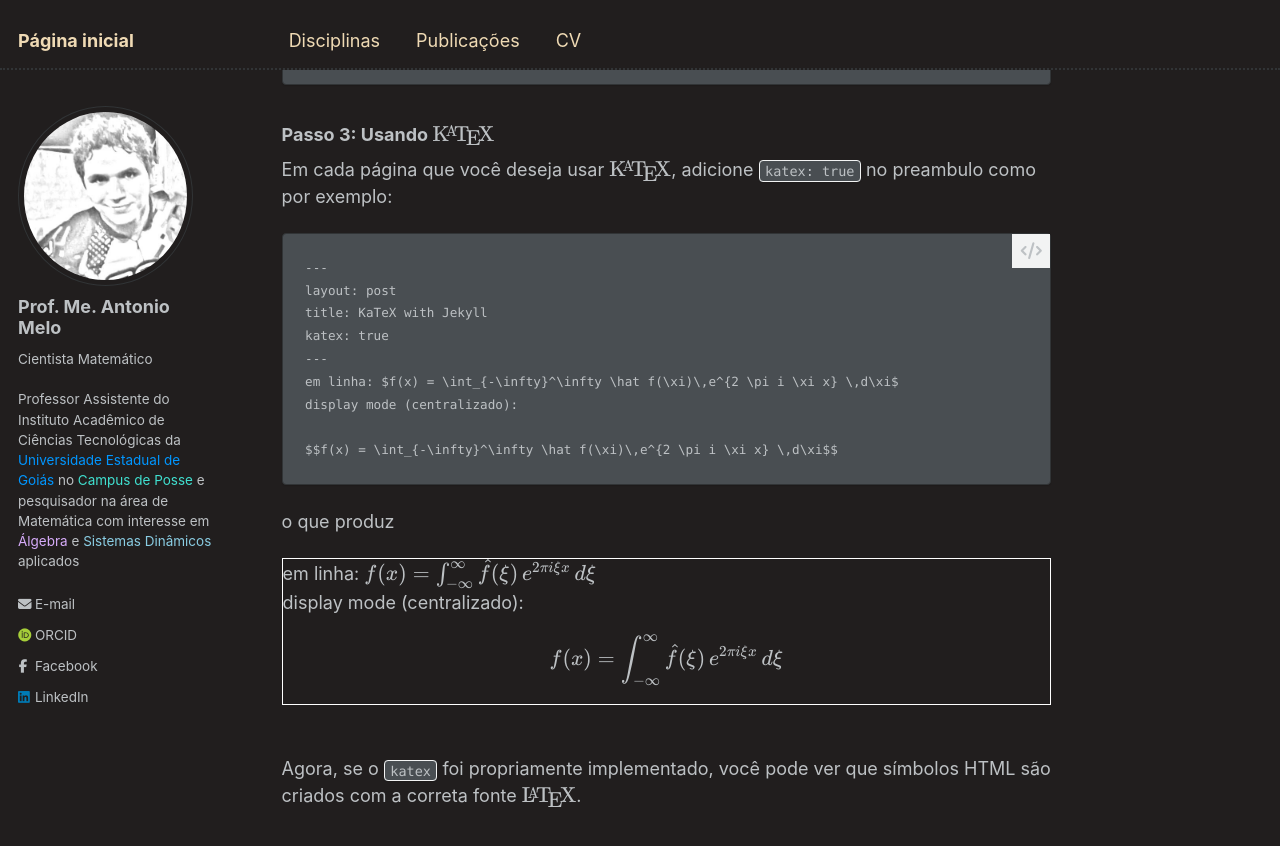
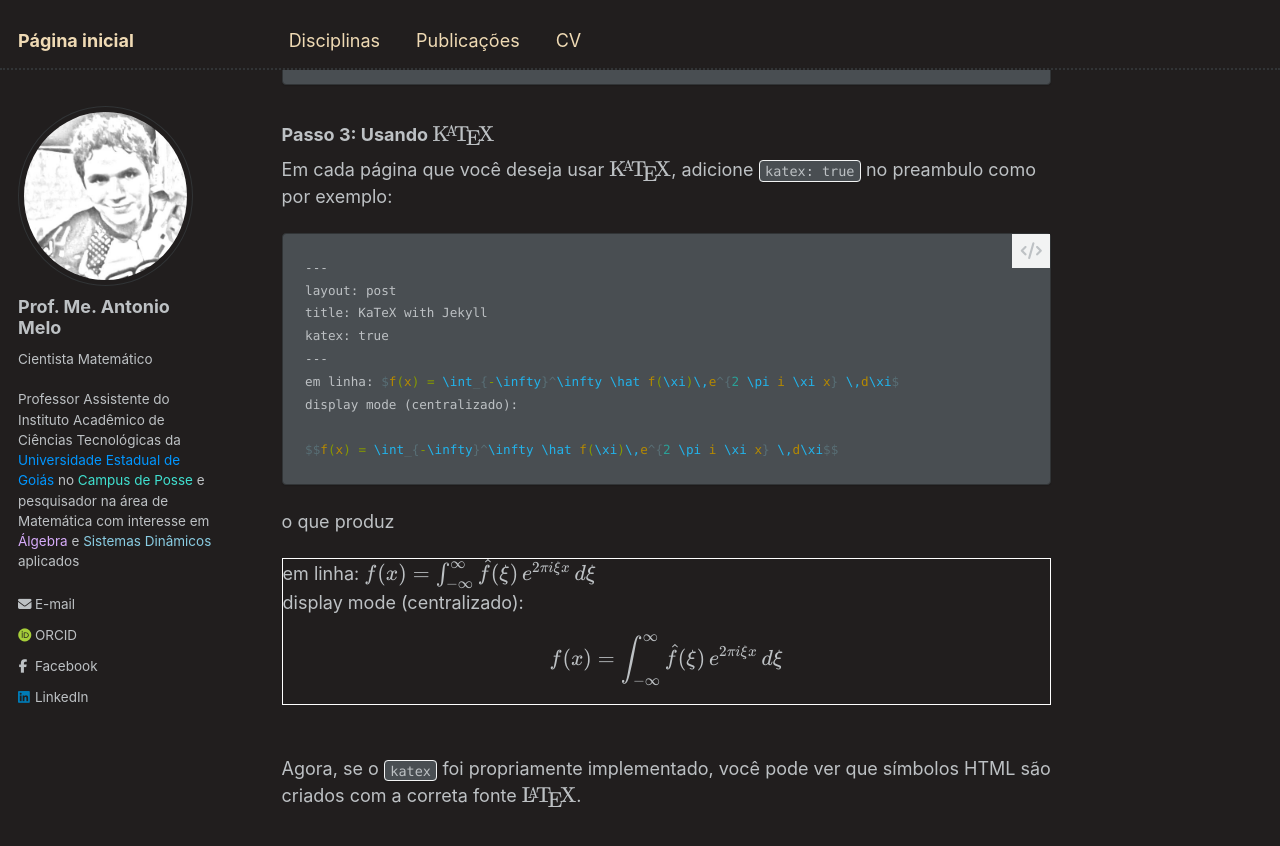
Before and after one commit to antmelo/antmelo.github.io, a Jekyll site: the page built from _pages/about.md, in a window 1280 px wide and 900 px high, scrolled down 3995 px. Shown: the top 846 px of the window. Built offline with Jekyll 4.4.1, drawn with Linux system fonts in a browser that asks for light colours; some web fonts are replaced.

Commit message:
Update about.md

````diff
--- a/_pages/about.md
+++ b/_pages/about.md
@@ -139,7 +139,7 @@ No seu  `_includes/head.html`, adicione:
 
 Em cada página que você deseja usar $\KaTeX$, adicione `katex: true` no preambulo como por exemplo:
 
-```
+```latex
 ---
 layout: post
 title: KaTeX with Jekyll
````
